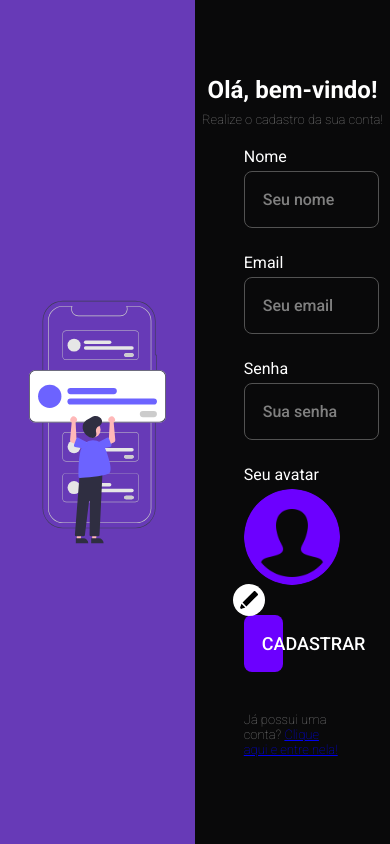
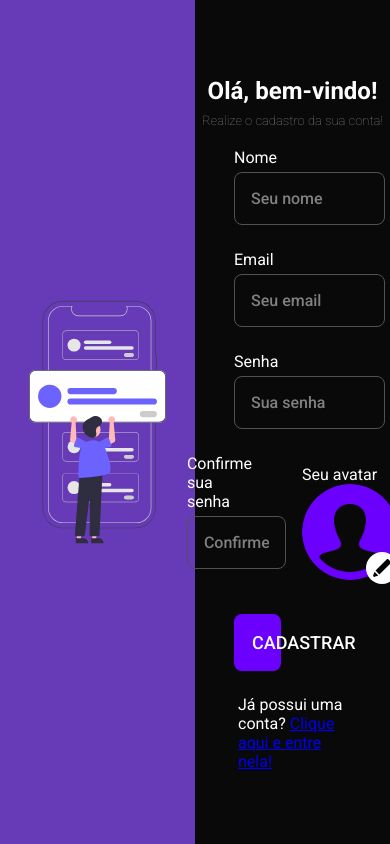
Before and after one commit to szHeron/posts-frontend, a React (Vite) app: page /cadastro in a window 390 px wide. Built offline with nearby package versions, Linux system fonts and the light colour scheme; no server answers.

Commit message:
Feat: configurado responsividade as telas de login

```diff
--- a/src/components/Profile/index.tsx
+++ b/src/components/Profile/index.tsx
@@ -20,7 +20,7 @@ export function Profile({user}: ProfileProps){
         return (
             <ProfileContainer>
                 <Link to="/login" style={{textDecoration: "none", color: "#fff"}}>
-                    Convidado
+                    Entre aqui
                 </Link>
             </ProfileContainer>
         )
--- a/src/context/AuthContext.tsx
+++ b/src/context/AuthContext.tsx
@@ -25,7 +25,7 @@ type AuthContextProviderProps = {
 export const AuthContext = createContext({} as AuthContextType);
 
 export default function AuthContextProvider(props: AuthContextProviderProps){
-    const [user, setUser] = useState<UserProps>();
+  const [user, setUser] = useState<UserProps>();
 
   useEffect(()=>{
     const unsubscribe = auth.onAuthStateChanged(async (user) => {
--- a/src/pages/Login.tsx
+++ b/src/pages/Login/index.tsx
@@ -1,10 +1,11 @@
 import { FormEvent, useEffect, useState } from "react"
 import { Link, useNavigate } from "react-router-dom"
-import useAuth from "../hook/useAuth"
-import AsideImage from "../assets/post-online.svg"
-import { Container, Form, SubTitle, Title, Main, Aside, ControledInput } from "../styles/pages/styled.login_register"
-import { Input } from "../styles/Input"
-import { Button } from "../styles/Button"
+import useAuth from "../../hook/useAuth"
+import AsideImage from "../../assets/post-online.svg"
+import { Container, Form, SubTitle, Title, Main, Aside, ControledInput } from "./styles"
+import { Input } from "../../styles/Input"
+import { Button } from "../../styles/Button"
+import { Redirect } from "../Register/styles"
 
 export default function Login(){
     const [email, setEmail] = useState("")
@@ -53,19 +54,19 @@ export default function Login(){
                 <Form onSubmit={handleLogin}>
                     <ControledInput>
                         <label>Email</label>
-                        <Input onChange={e => setEmail(e.target.value)} placeholder="Example.email.com"/>
+                        <Input onChange={e => setEmail(e.target.value)} placeholder="Seu email"/>
                     </ControledInput>
                     <ControledInput>
                         <label>Senha</label>
-                        <Input onChange={e => setPassword(e.target.value)} placeholder="Senha" type="password"/>
+                        <Input onChange={e => setPassword(e.target.value)} placeholder="Sua senha" type="password"/>
                         {error&&<span>{error}</span>}
                     </ControledInput>
                     <Button type="submit">
                         ENTRAR
                     </Button>
-                    <SubTitle>
+                    <Redirect>
                         Não possui uma conta? <Link to="/cadastro"> Clique aqui e crie ela!</Link>
-                    </SubTitle>
+                    </Redirect>
                 </Form>
             </Main>
         </Container>
--- /dev/null
+++ b/src/pages/Login/styles.ts
@@ -0,0 +1,88 @@
+import styled from "styled-components";
+
+export const Container = styled.div`
+    display: flex;
+    flex-direction: row;
+    justify-content: center;
+    align-items: center;
+    height: 100vh;
+    width: 100vw;
+    background: ${({theme})=>theme.colors.background};
+    color: white;
+`
+
+export const Main = styled.main`
+    display: flex;
+    flex-direction: column;
+    justify-content: center;
+    align-items: center;
+    height: 100%;
+    width: 50%;
+`
+
+export const Aside = styled.aside`
+    display: flex;
+    flex-direction: column;
+    justify-content: center;
+    align-items: center;
+    background-color: #673AB7;
+    height: 100%;
+    width: 50%;
+`
+
+export const Title = styled.h1`
+    font-size: x-large;
+    font-weight: 700;
+    margin: 8px;
+`
+
+export const SubTitle = styled.p`
+    color: gray;
+    font-size: small;
+    font-weight: 200;
+    margin: 0px;
+`
+
+export const ControledInput = styled.div`
+    margin-bottom: 20px;
+    width: 100%;
+
+    span {
+        color: #FF9494;
+        font-weight: 300;
+    }
+`
+
+export const AvatarContent = styled.div`
+    position: relative;
+    cursor: pointer;
+
+    img {
+        height: 96px;
+        width: 96px;
+    }
+
+    svg{
+        position: absolute;
+        bottom: 0;
+        right: 0;
+        width: 24px;
+        height: 24px;
+        background-color: #fff;
+        padding: 4px;
+        border-radius: 50%;
+    }
+`
+
+export const Form = styled.form`
+    display: flex;
+    flex-direction: column;
+    align-items: flex-start;
+    margin-top: 20px;
+    margin-bottom: 20px;
+    width: 50%;
+
+    label {
+        margin-bottom: 5px;
+    }
+`
--- a/src/pages/Register.tsx
+++ b/src/pages/Register/index.tsx
@@ -1,12 +1,12 @@
 import { FormEvent, useState } from "react"
 import { Link, useNavigate } from "react-router-dom"
 import Dropzone from "react-dropzone"
-import useAuth from "../hook/useAuth"
-import AsideImage from "../assets/post-online.svg"
-import { Container, Form, SubTitle, Title, Main, Aside, ControledInput, AvatarContent } from "../styles/pages/styled.login_register"
-import { Input } from "../styles/Input"
-import { Button } from "../styles/Button"
-import { Avatar } from "../components/Avatar"
+import useAuth from "../../hook/useAuth"
+import AsideImage from "../../assets/post-online.svg"
+import { AvatarContent, AvatarAndPassword, Container, Redirect, Form, SubTitle, Title, Main, Aside, ControledInput } from "./styles"
+import { Input } from "../../styles/Input"
+import { Button } from "../../styles/Button"
+import { Avatar } from "../../components/Avatar"
 
 interface UserData {
     name: string;
@@ -17,6 +17,7 @@ interface UserData {
 
 export default function Register(){
     const [newUser, setNewUser] = useState<UserData>({name: "", email: "", password: "", avatar: ""})
+    const [confirmPassword, setConfirmPassword] = useState("")
     const [error, setError] = useState({errorInName:"", errorInEmail: "", errorInPassword: "", errorInResponse: ""})
     const { signUpWithEmailAndPasswordFirebase } = useAuth()
     const navigate = useNavigate()
@@ -24,7 +25,7 @@ export default function Register(){
     async function handleLogin(e: FormEvent){
         e.preventDefault()
         let erros = {errorInName:"", errorInEmail: "", errorInPassword: "", errorInResponse: ""}
-        if(newUser.email && newUser.password && newUser.name){
+        if(newUser.email && newUser.password && newUser.name && newUser.password === confirmPassword){
             try{
                 const response = await signUpWithEmailAndPasswordFirebase(newUser.email, newUser.password, newUser.name, newUser.avatar)
                 navigate("/")
@@ -38,6 +39,8 @@ export default function Register(){
             if(!newUser.name)
                 erros = {...erros, errorInName: "Nome não pode está vazio!"}
             if(!newUser.password)
+                erros = {...erros, errorInPassword: "Senha não pode está vazia!"}
+            if(newUser.password !== confirmPassword)
                 erros = {...erros, errorInPassword: "Senha não pode está vazia!"}
         }
         setError(erros)
@@ -72,24 +75,32 @@ export default function Register(){
                         {error.errorInPassword&&<span>{error.errorInPassword}</span>}
                         {error.errorInResponse&&<span>{error.errorInResponse}</span>}
                     </ControledInput>
-                    <label>Seu avatar</label>
+                    <AvatarAndPassword>
+                        <ControledInput>
+                            <label>Confirme sua senha</label>
+                            <Input maxLength={128} onChange={e => setConfirmPassword(e.target.value)} placeholder="Confirme sua senha" type="password"/>
+                            {error.errorInPassword&&<span>{error.errorInPassword}</span>}
+                            {error.errorInResponse&&<span>{error.errorInResponse}</span>}
+                        </ControledInput>
                         <Dropzone onDrop={acceptedFiles => {
                             setNewUser({...newUser, avatar: acceptedFiles[0]})
                         }}>
                             {({getRootProps, getInputProps}) => (
                                 <AvatarContent {...getRootProps()}>
+                                    <label>Seu avatar</label>
                                     <input {...getInputProps()} />
                                     <Avatar url={newUser.avatar instanceof Blob?URL.createObjectURL(newUser.avatar):""}/>
                                     <svg fill="#000" clipRule="evenodd" fillRule="evenodd" strokeLinejoin="round" strokeMiterlimit="2" viewBox="0 0 24 24" xmlns="http://www.w3.org/2000/svg"><path d="m4.481 15.659c-1.334 3.916-1.48 4.232-1.48 4.587 0 .528.46.749.749.749.352 0 .668-.137 4.574-1.492zm1.06-1.061 3.846 3.846 11.321-11.311c.195-.195.293-.45.293-.707 0-.255-.098-.51-.293-.706-.692-.691-1.742-1.74-2.435-2.432-.195-.195-.451-.293-.707-.293-.254 0-.51.098-.706.293z" fillRule="nonzero"/></svg>
                                 </AvatarContent>
                             )}
                         </Dropzone>
+                    </AvatarAndPassword>
                     <Button type="submit">
                         CADASTRAR
                     </Button>
-                    <SubTitle>
+                    <Redirect>
                         Já possui uma conta? <Link to="/login"> Clique aqui e entre nela!</Link>
-                    </SubTitle>
+                    </Redirect>
                 </Form>
             </Main>
         </Container>
--- a/src/styles/pages/styled.login_register.ts
+++ b/src/pages/Register/styles.tsx
@@ -9,6 +9,15 @@ export const Container = styled.div`
     width: 100vw;
     background: ${({theme})=>theme.colors.background};
     color: white;
+`
+
+export const AvatarAndPassword = styled.div`
+    display: flex;
+    flex-direction: row;
+    align-items: center;
+    justify-content: center;
+    color: white;
+    width: 100%;
 `
 
 export const Main = styled.main`
@@ -51,12 +60,20 @@ export const ControledInput = styled.div`
         color: #FF9494;
         font-weight: 300;
     }
+
+    @media (min-width: 768px) {
+        margin-bottom: 10px;
+    }
+`
+
+export const Redirect = styled.p`
+    margin: 4px;
 `
 
 export const AvatarContent = styled.div`
-    display: flex;
-    flex-direction: row;
+    position: relative;
     cursor: pointer;
+    margin-left: 50px;
 
     img {
         height: 96px;
@@ -65,8 +82,8 @@ export const AvatarContent = styled.div`
 
     svg{
         position: absolute;
-        bottom: 27%;
-        right: 32%;
+        bottom: 0;
+        right: 0;
         width: 24px;
         height: 24px;
         background-color: #fff;
@@ -80,8 +97,7 @@ export const Form = styled.form`
     flex-direction: column;
     align-items: flex-start;
     margin-top: 20px;
-    margin-bottom: 20px;
-    width: 50%;
+    width: 60%;
 
     label {
         margin-bottom: 5px;
--- a/src/styles/Button.ts
+++ b/src/styles/Button.ts
@@ -1,8 +1,8 @@
 import styled from "styled-components";
 
 export const Button = styled.button`
-    margin-top: 30px;
-    margin-bottom: 40px;
+    margin-top: 20px;
+    margin-bottom: 20px;
     padding: 18px;
     width: 40%;
     color: white;
@@ -19,8 +19,8 @@ export const Button = styled.button`
 `
 
 export const ButtonOutline = styled.button`
-    margin-top: 30px;
-    margin-bottom: 40px;
+    margin-top: 20px;
+    margin-bottom: 20px;
     padding: 18px;
     width: 40%;
     color: white;
--- a/src/styles/Input.ts
+++ b/src/styles/Input.ts
@@ -1,7 +1,7 @@
 import styled from "styled-components";
 
 export const Input = styled.input`
-    padding: 18px;
+    padding: 16px;
     margin-top: 5px;
     margin-bottom: 5px;
     width: 100%;
```
Lines whose indentation alone changed are shown as unchanged.
